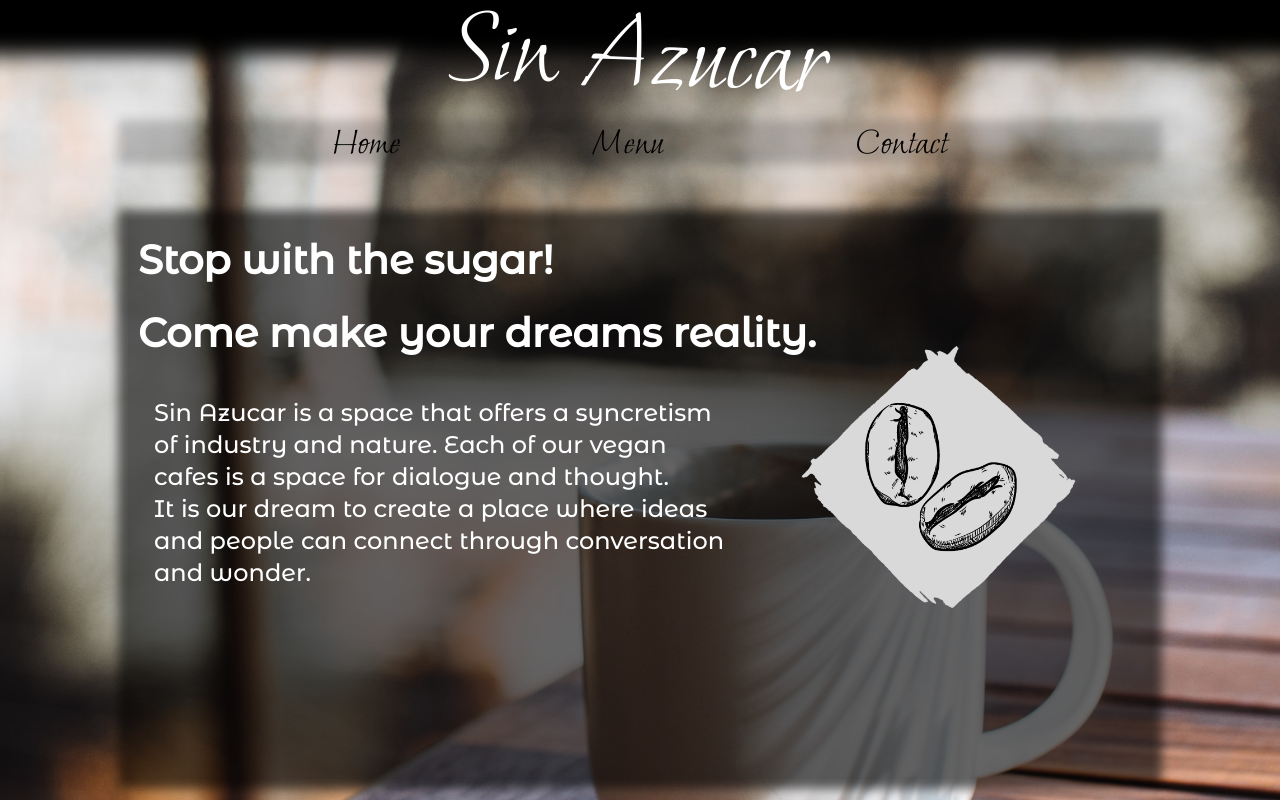
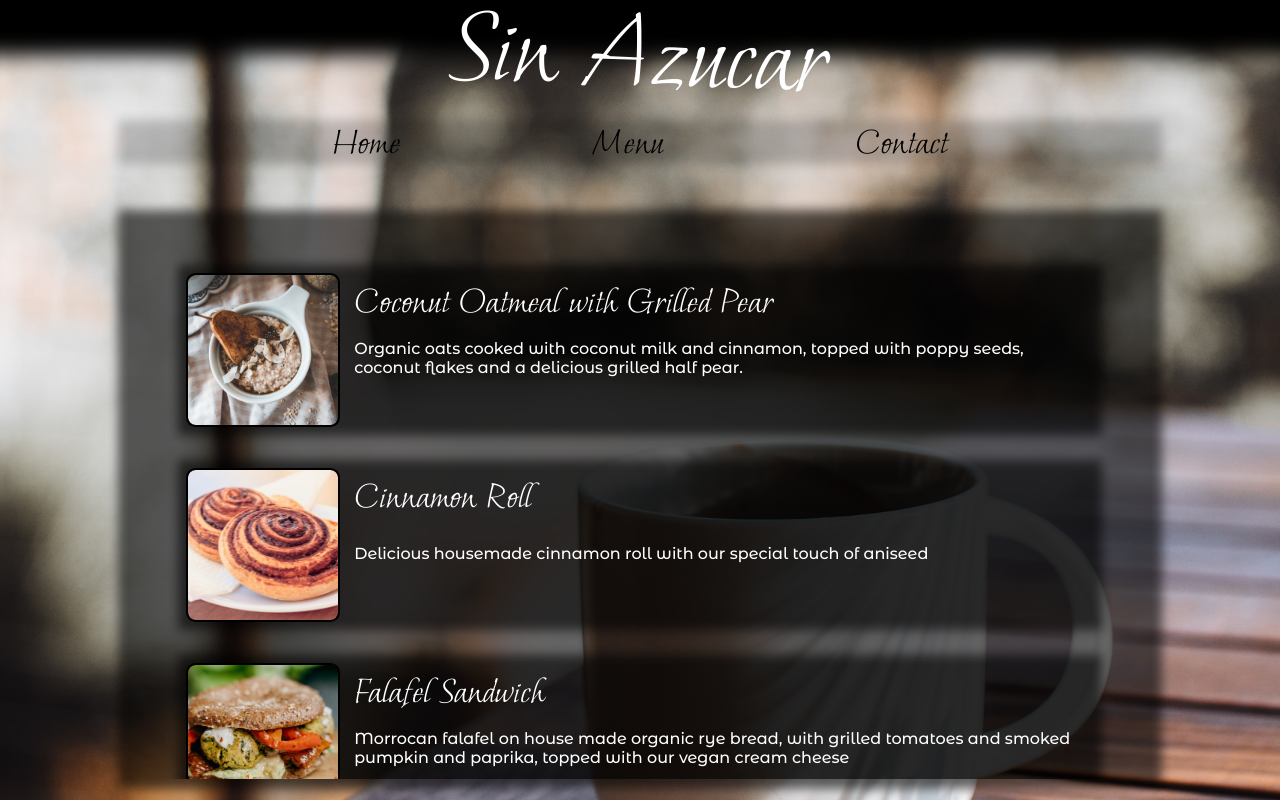
Before and after one commit to tomcoso/restaurant-page, a website built with webpack: page dist/index.html in a window 1280 px wide. Built offline with nearby package versions, Linux system fonts and the light colour scheme.

Commit message:
code menu page generation

```diff
--- a/src/generate.js
+++ b/src/generate.js
@@ -87,8 +87,42 @@ const generate = (function() {
 
     const menu = function() {
         _base();
-        console.log('menu function')
-    }
+        const main = document.querySelector('main');
+
+        const wrapper = document.createElement('div');
+        wrapper.classList.add('wrapper');
+
+        // Card
+        function _createCard(name, desc, url) {
+
+
+            const card = document.createElement('div');
+            card.classList.add('card');
+
+            const img = document.createElement('div');
+            img.classList.add('item-img');
+            img.setAttribute('style',
+                `background-image: url(${url}); background-size: 100%;`)
+
+            const title = document.createElement('p');
+            title.classList.add('title');
+            title.textContent = name;
+
+            const description = document.createElement('p');
+            description.classList.add('desc');
+            description.textContent = desc;
+
+            card.append(img, title, description);
+
+            wrapper.append(card);
+        };
+
+        _createCard('Coconut Oatmeal with Grilled Pear', 'Organic oats cooked with coconut milk and cinnamon, topped with poppy seeds, coconut flakes and a delicious grilled half pear.', '../src/oatmeal.png');
+        _createCard('Cinnamon Roll', 'Delicious housemade cinnamon roll with our special touch of aniseed', '../src/cinnamon-roll.png');
+        _createCard('Falafel Sandwich', 'Morrocan falafel on house made organic rye bread, with grilled tomatoes and smoked pumpkin and paprika, topped with our vegan cream cheese', '../src/falafel-sandwich.png');
+
+        main.append(wrapper);
+    };
 
 
     return { home, menu };
--- a/src/index.js
+++ b/src/index.js
@@ -1,7 +1,7 @@
 import './style.css';
 import generate from './generate.js';
 
-generate.home();
+generate.menu();
 
 const tabBtn = document.querySelectorAll('#tabs div');
 tabBtn.forEach(each => each.addEventListener('click', function(event) {
--- a/src/style.css
+++ b/src/style.css
@@ -76,6 +76,7 @@ header {
     text-align: center;
     width: min-content;
     white-space: nowrap;
+    z-index: 0;
 
     transform: rotate(2deg) translateY(-25%);
     font-family: 'Moon Dance', monospace;
@@ -87,6 +88,7 @@ header {
     background-color: rgba(0, 0, 0, 0.2);
     box-shadow: 0 0 10px 10px rgba(0, 0, 0, 0.20);
     width: 80%;
+    z-index: 1;
 
     font-family: 'Moon Dance';
     font-size: var(--tabs-font);
@@ -149,3 +151,47 @@ main .info {
     margin-bottom: 3rem;
     padding: 1rem;
 }
+
+main .wrapper {
+    width: 100%;
+    height: 100%;
+    padding: 4% 0;
+
+    display: grid;
+    grid: repeat(auto-fit, 150px) / 1fr;
+    place-items: center;
+    gap: 10%;
+}
+
+main .card {
+    width: 90%;
+    height: 150px;
+
+    display: grid;
+    grid: repeat(2, min-content) / min-content 1fr;
+    gap: 1rem;
+
+    background-color: rgba(0, 0, 0, 0.6);
+    box-shadow: 0 0 10px 10px rgba(0, 0, 0, 0.6);
+}
+.card .item-img {
+    height: 150px;
+    width: 150px;
+
+    outline: 2px solid #000;
+    border-radius: 5%;
+
+    grid-row: 1 / 3;
+}
+
+.card .title {
+    font-family: 'Moon Dance';
+    font-size: var(--tabs-font);
+    margin-bottom: -20%;
+}
+
+.card .desc {
+    font-family: 'Montserrat Alternates';
+    font-weight: 500;
+    font-size: var(--text-font);
+}
--- a/webpack.config.js
+++ b/webpack.config.js
@@ -4,7 +4,6 @@ const HtmlWebpackPlugin = require('html-webpack-plugin');
 module.exports = {
   entry: {
     index: './src/index.js',
-    generate: './src/generate,js',
   },
   plugins: [
     new HtmlWebpackPlugin({
```
Also changed, not shown: dist/main.js, src/cinnamon-roll.png (added), src/falafel-sandwich.png (added), src/oatmeal.png (added).
